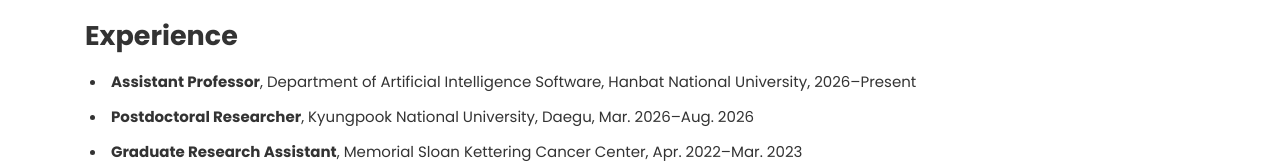
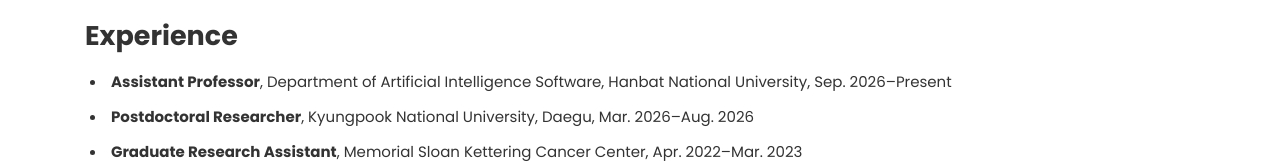
Before and after one commit to sail-hanbat/sail-hanbat.github.io, a Next.js app: page /members/professor in a window 1280 px wide. Shown: the part 1295-1458 px from the top of the page. Built offline with nearby package versions, Linux system fonts and the light colour scheme.

Commit message:
Clarify assistant professor start date

```diff
--- a/app/members/professor/page.tsx
+++ b/app/members/professor/page.tsx
@@ -53,7 +53,7 @@ export default function ProfessorPage() {
         <ul className="professor-list">
           <li>
             <strong>Assistant Professor</strong>, Department of Artificial Intelligence Software,
-            Hanbat National University, 2026–Present
+            Hanbat National University, Sep. 2026–Present
           </li>
           <li>
             <strong>Postdoctoral Researcher</strong>, Kyungpook National University, Daegu,
```
Also changed, not shown: 72 other files (tests, documents, lock files or other folders).
